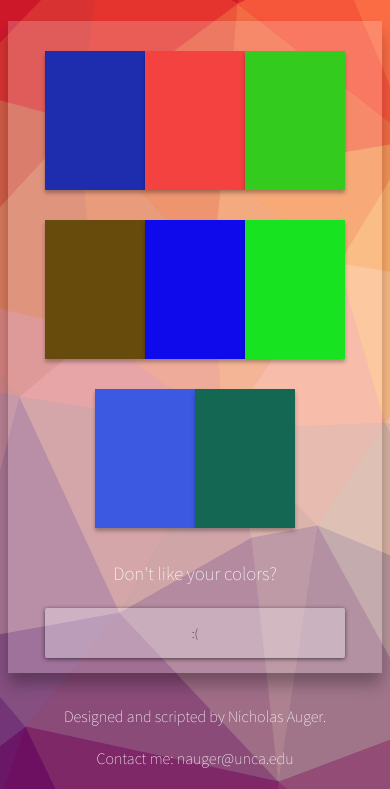
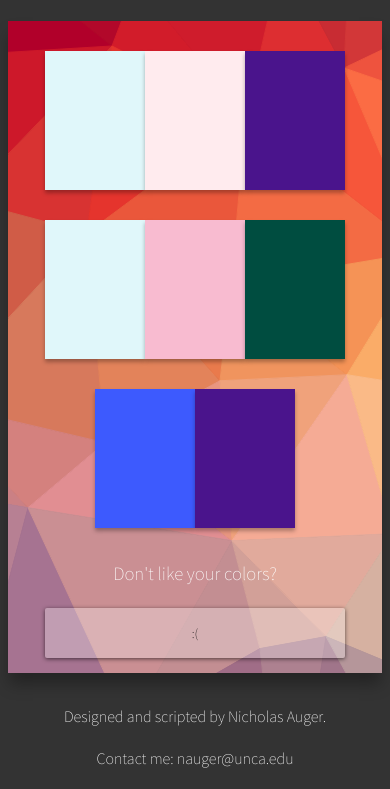
Before and after one commit to qkombur/randopallete, a plain HTML site: page index.html in a window 390 px wide. Shown: the part 90-879 px from the top of the page. Drawn offline with Linux system fonts and the light colour scheme.

Commit message:
Major rework of JS File and small css changes.
Actually put in what I wanted to do from the start.
Some small css changes too

```diff
--- a/css/style.css
+++ b/css/style.css
@@ -44,10 +44,6 @@
 
 
 	/* Background background*/
-	body {
-		background: url(../img/background.svg);
-	}
-
 	footer {
 		color: black;
 		text-align: center;
@@ -91,11 +87,6 @@
 	}
 
 	/* Background background*/
-	body {
-	background: url(../img/background.svg);
-	background-repeat: no-repeat;
-	background-color: #333;
-	}
 	footer {
 	color: white;
 	text-align: center;
@@ -121,3 +112,12 @@ button {
 	color: black;
 	transition: background-color 0.5s ease;
 }
+
+.upbackground {
+	background: url(../img/background.svg);
+	background-repeat: no-repeat;
+}
+
+body {
+	background: #333;
+}
--- a/js/app.js
+++ b/js/app.js
@@ -1,51 +1,26 @@
-var html;
-var rgbColor;
-// var hexCode;
-var x;
-var r, g ,b;
-// used to reload page on button press
+//Array of material design hexcodes.
+var palette = [ "#ff1744", "#f50057", "#d500f9", "#651fff", "#3d5afe", "#2979ff", "#00b0ff", "#00e5ff", "#1de9b6", "#00e676",
+               "#b71c1c", "#880e4f", "#4a148c", "#311b92", "#1a237e", "#0d47a1", "#01579b", "#006064", "#004d40", "#1b5e20",
+               "#ffebee", "#fce4ec", "#f3e5f5", "#ede7f6", "#e8eaf6", "#e3f2fd", "#e1f5fe", "#e0f7fa", "#e0f2f1", "#e8f5e9",
+               "#ffcdd2", "#f8bbd0", "#e1bee7", "#d1c4e9", "#c5cae9", "#bbdefb", "#b3e5fc", "#b2ebf2", "#b2dfdb", "#c8e6c9"]
+
+//reloads page. feels hacky
 function newPalette() {
     location.reload();
 }
-/* translates rgb values into hexcode
-function componentToHex(c) {
-    var hex = c.toString(16);
-    return hex.length == 1 ? "0" + hex : hex;
-}
 
-function rgbToHex(r, g, b) {
-    return "#" + componentToHex(r) + componentToHex(g) + componentToHex(b);
-}
-*/
-
-function randomNumber(x){
-	return  x = Math.floor(Math.random() * 256 )
-}
-
-// loop that generates rgb values and outputs a div class to the page.
+// loop that writes html to page.
 for ( var i = 0; i < 9; i+=1) {
-	html = '<div class="color"' + '>' +
+	var html = '<div class="color"' + '>' +
 	'</div>';
 	document.write(html);
 	var elems = document.getElementsByClassName('color');
 	//this loop is used to avoid generating inline styles
 		for(var i = 0; i < elems.length; i++) {
-			r = randomNumber(r);
-			g = randomNumber(g)
-			b = randomNumber(b)
-			rgbColor = 'rgb(' + r + ',' + g + ',' + b + ')';
+			//pick a random hexcode from the array palette
+			var rand = palette[Math.floor(Math.random() * palette.length)];
 			//sets css style to random color
-			elems[i].style.backgroundColor = rgbColor;
+			elems[i].style.backgroundColor = rand;
 	}
 
 }
-
-
-
-/*   not impleted     Pulls every accent color into an array. see note.
-
-[].filter.call(document.querySelectorAll('.color-group .color'), function(el) {
-		return el.querySelector('.shade').textContent === 'A400';
-	}).map(function (el) {
-		return el.querySelector('.hex').textContent;
-	}); */
```
